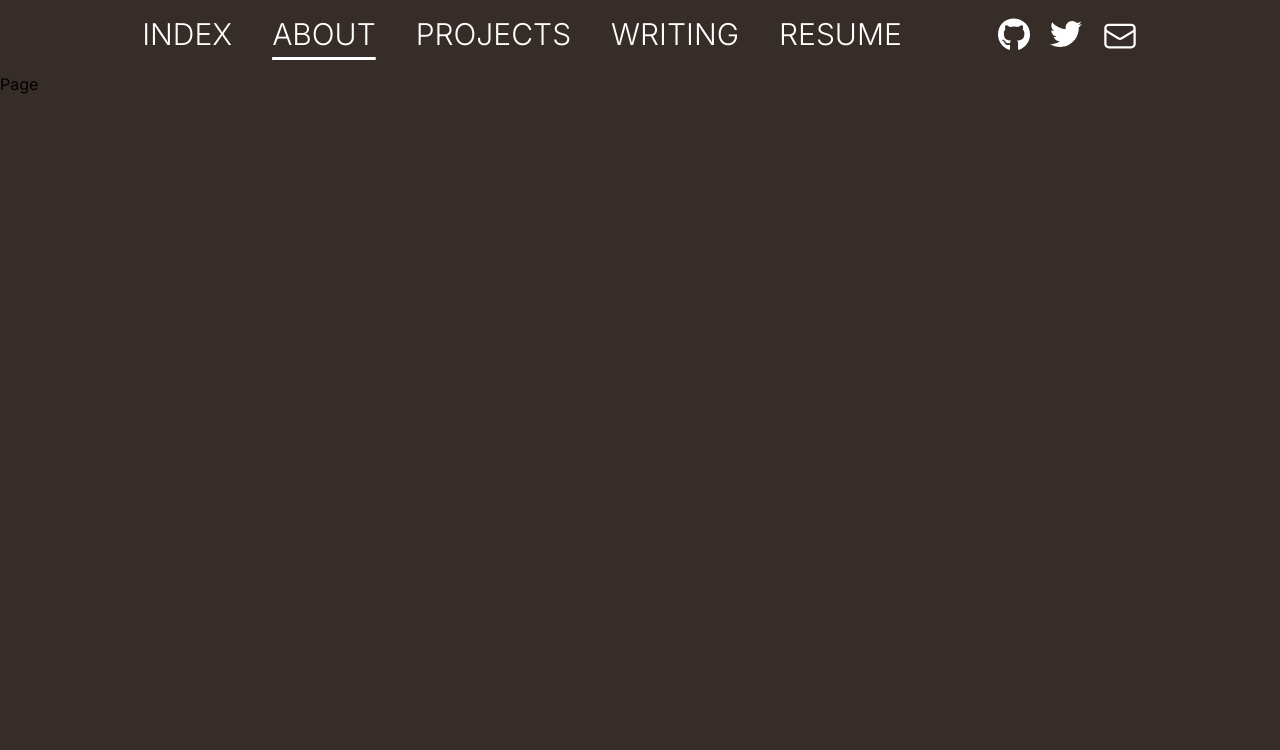
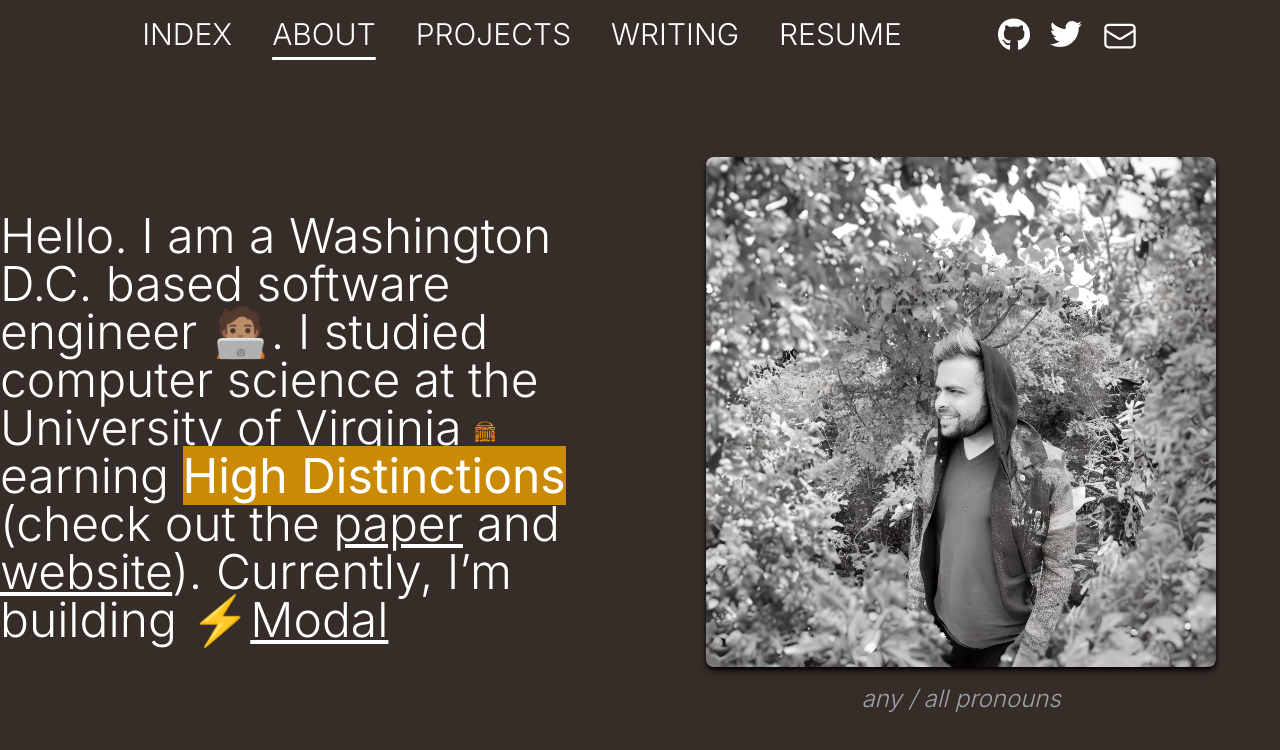
Before and after one commit to elewis9989/personal, an Astro site: page /about in a window 1280 px wide. Built offline with nearby package versions, Linux system fonts and the light colour scheme; Astro itself is replaced by a stand-in of ours; a web font is replaced by a local one.

Commit message:
about page

```diff
--- a/src/components/navigation/navigation.tsx
+++ b/src/components/navigation/navigation.tsx
@@ -27,7 +27,7 @@ export const Navigation: Component<INavigation> = (props) => {
     <nav
       class={cn(
         props.textColor,
-        "flex justify-between lg:justify-center items-center lg:gap-24 lg:py-4 py-1",
+        "flex justify-between lg:justify-center items-center lg:gap-24 lg:py-4 py-1 w-full",
       )}
     >
       {/* Mobile Menu */}
--- a/src/layouts/Layout.astro
+++ b/src/layouts/Layout.astro
@@ -11,7 +11,6 @@ interface Props {
 }
 
 const { title, background, navColor, navUnderline } = Astro.props;
-console.log(Astro.url);
 ---
 
 <!doctype html>
--- a/src/pages/about.astro
+++ b/src/pages/about.astro
@@ -8,5 +8,41 @@ import Layout from "../layouts/Layout.astro";
   navColor="text-white"
   navUnderline="bg-white"
 >
-  <div>Page</div>
+  <header
+    class="text-white flex md:flex-row flex-col-reverse items-center justify-center w-full gap-1 h-full"
+  >
+    <div class="md:w-1/2 w-full flex justify-center">
+      <h1
+        class="lg:text-5xl md:text-3xl lg:font-light pb-4 leading-relaxed text-lg lg:px-0 px-1 text-center md:text-left"
+      >
+        Hello. I am a Washington D.C. based software engineer 🧑🏽‍💻. I studied
+        computer science at the University of Virginia <img
+          class="inline-block text-white w-5 h-auto"
+          src="/images/uva.svg"
+        /> earning <b class="bg-yellow-600">High Distinctions</b> (check out the
+
+
+        <a
+          href="http://doi.org/10.2196/preprints.51567"
+          class="underline hover:text-melon">paper</a
+        > and <a
+          href="https://mindtrails.virginia.edu/"
+          class="underline hover:text-melon">website</a
+        >). Currently, I’m building ⚡️<a
+          href="https://usemodal.com/"
+          class="underline hover:text-melon">Modal</a
+        >
+      </h1>
+    </div>
+    <div class="md:w-1/2 w-full flex flex-col items-center justify-center">
+      <img
+        src="/images/roze.jpg"
+        alt="A picture of Roze, any / all pronouns"
+        class="w-2/5 md:w-4/5 rounded-lg shadow-md shadow-black"
+      />
+      <figcaption class="text-gray-400 italic lg:text-2xl pt-4 font-light">
+        any / all pronouns
+      </figcaption>
+    </div>
+  </header>
 </Layout>
--- a/src/styles/global.css
+++ b/src/styles/global.css
@@ -1,8 +1,8 @@
 html,
 body {
-  @apply h-full w-full font-inter font-normal flex flex-col;
+  @apply h-full w-full font-inter font-normal flex flex-col items-center;
 }
 
 body main {
-  @apply flex-1;
+  @apply flex-1 w-full max-w-screen-xl;
 }
```
Also changed, not shown: public/images/roze.jpg (added), public/images/uva.svg (added).
